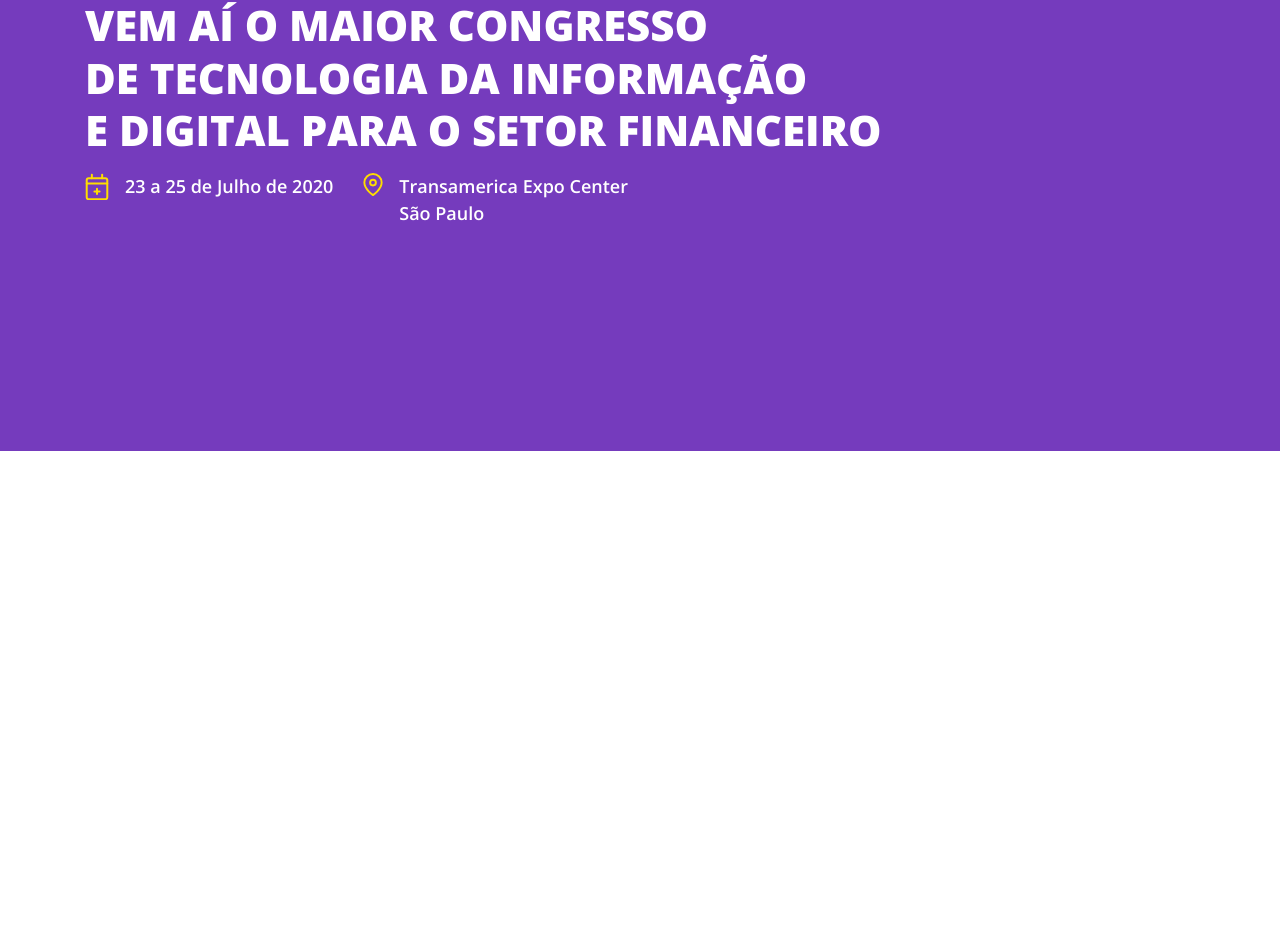
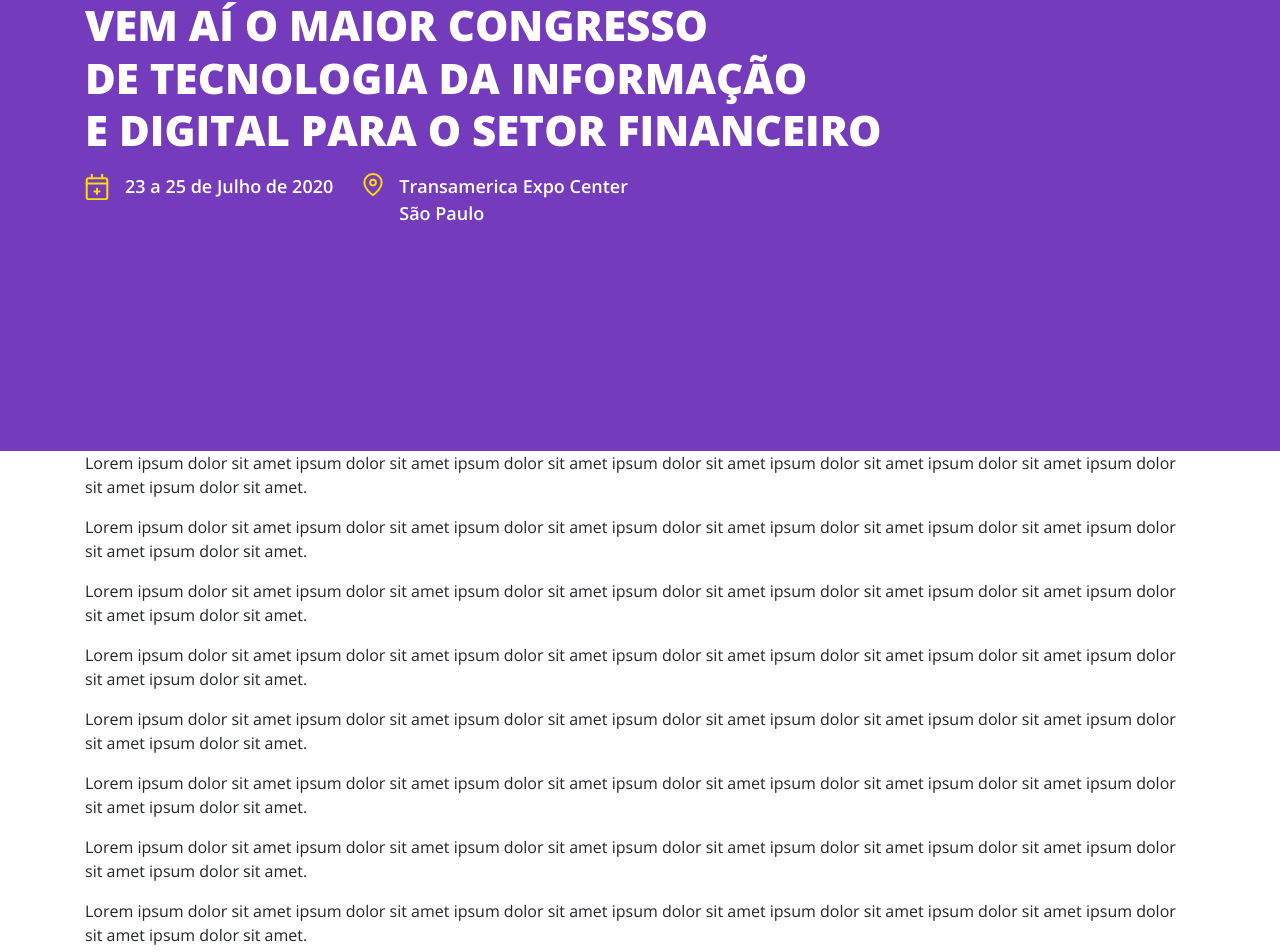
Before and after one commit to hilder-cesar/ciab-2020, an Angular app: page / in a window 1280 px wide. Shown: the part 349-1301 px from the top of the page. Before the commit the page ends 800 px from the top, so only its background shows below. Built offline with nearby package versions, Linux system fonts and the light colour scheme.

Commit message:
small fixes

```diff
--- a/src/app/modules/shared/components/slider/slider.component.html
+++ b/src/app/modules/shared/components/slider/slider.component.html
@@ -14,7 +14,7 @@
             </p>
           </div>
           <div class="col-xl-auto">
-            <p class="slide-description text-icon text-icon-map mb-xl-0">
+            <p class="slide-description text-icon text-icon-map mb-0">
               Transamerica Expo Center<br>
               São Paulo
             </p>
@@ -24,3 +24,13 @@
     </div>
   </div>
 </div>
+<div class="container">
+  <p>Lorem ipsum dolor sit amet ipsum dolor sit amet ipsum dolor sit amet ipsum dolor sit amet ipsum dolor sit amet ipsum dolor sit amet ipsum dolor sit amet ipsum dolor sit amet.</p>
+  <p>Lorem ipsum dolor sit amet ipsum dolor sit amet ipsum dolor sit amet ipsum dolor sit amet ipsum dolor sit amet ipsum dolor sit amet ipsum dolor sit amet ipsum dolor sit amet.</p>
+  <p>Lorem ipsum dolor sit amet ipsum dolor sit amet ipsum dolor sit amet ipsum dolor sit amet ipsum dolor sit amet ipsum dolor sit amet ipsum dolor sit amet ipsum dolor sit amet.</p>
+  <p>Lorem ipsum dolor sit amet ipsum dolor sit amet ipsum dolor sit amet ipsum dolor sit amet ipsum dolor sit amet ipsum dolor sit amet ipsum dolor sit amet ipsum dolor sit amet.</p>
+  <p>Lorem ipsum dolor sit amet ipsum dolor sit amet ipsum dolor sit amet ipsum dolor sit amet ipsum dolor sit amet ipsum dolor sit amet ipsum dolor sit amet ipsum dolor sit amet.</p>
+  <p>Lorem ipsum dolor sit amet ipsum dolor sit amet ipsum dolor sit amet ipsum dolor sit amet ipsum dolor sit amet ipsum dolor sit amet ipsum dolor sit amet ipsum dolor sit amet.</p>
+  <p>Lorem ipsum dolor sit amet ipsum dolor sit amet ipsum dolor sit amet ipsum dolor sit amet ipsum dolor sit amet ipsum dolor sit amet ipsum dolor sit amet ipsum dolor sit amet.</p>
+  <p>Lorem ipsum dolor sit amet ipsum dolor sit amet ipsum dolor sit amet ipsum dolor sit amet ipsum dolor sit amet ipsum dolor sit amet ipsum dolor sit amet ipsum dolor sit amet.</p>
+</div>
--- a/src/app/modules/shared/components/slider/slider.component.sass
+++ b/src/app/modules/shared/components/slider/slider.component.sass
@@ -3,10 +3,10 @@
 
 #slider
   background-color: #753BBD
-  padding: 76px 0 16px 0
+  padding-top: 77px
 
 #slider-row
-  min-height: calc(100vh - 92px)
+  min-height: calc(100vh - 77px)
 
 .slide-title
   font-size: 24px
@@ -38,8 +38,8 @@
 
 @include MQ(XL)
   #slider
-    padding: 156px 0 32px 0
+    padding-top: 124px
   #slider-row
-    min-height: calc(100vh - 188px)
+    min-height: calc(100vh - 124px)
   .slide-title
     font-size: 42px
```
